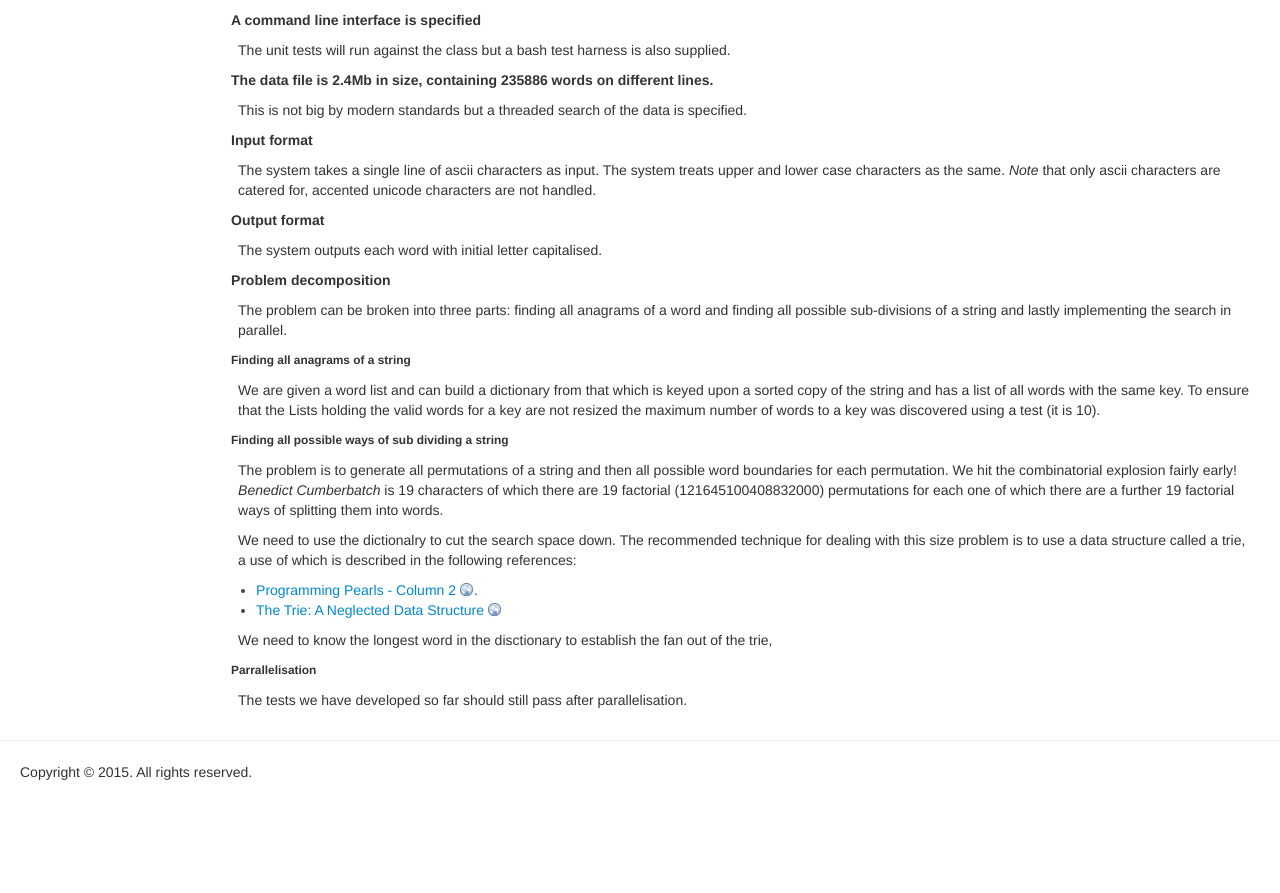
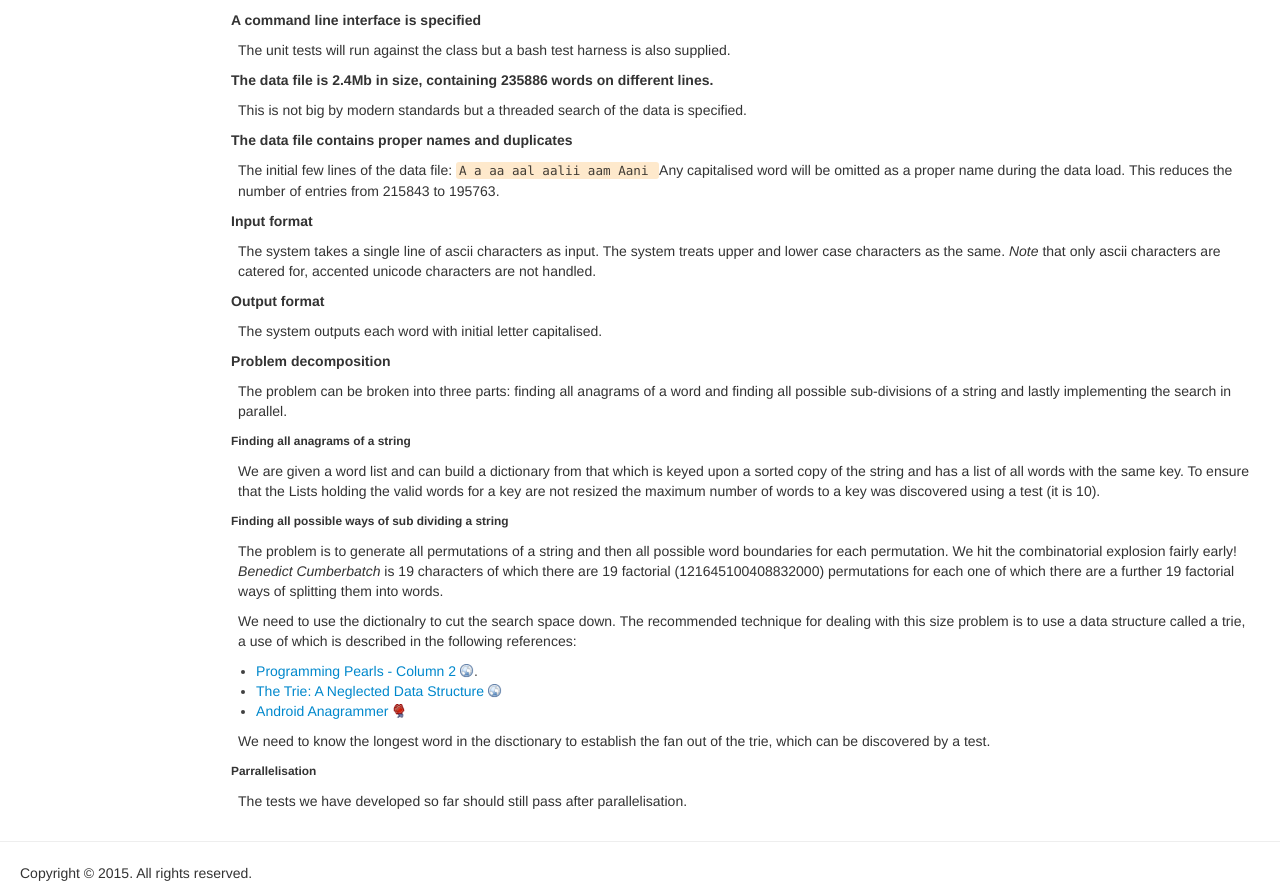
Before and after one commit to timp/anagram, a plain HTML site: page design.html in a window 1280 px wide. Shown: the part 540-1433 px from the top of the page. Before the commit the page ends 1332 px from the top, so only its background shows below. Drawn offline with Linux system fonts and the light colour scheme.

Commit message:
Building site for 1.0-SNAPSHOT

```diff
--- a/design.html
+++ b/design.html
@@ -151,6 +151,17 @@
 <h5><a name="The_data_file_is_2.4Mb_in_size_containing_235886_words_on_different_lines."></a>The data file is 2.4Mb in size, containing 235886 words on different lines.</h5>
 <p>This is not big by modern standards but a threaded search of the data is specified. </p></div>
 <div class="section">
+<h5><a name="The_data_file_contains_proper_names_and_duplicates"></a>The data file contains proper names and duplicates</h5>
+<p>The initial few lines of the data file: <tt>
+A
+a
+aa
+aal
+aalii
+aam
+Aani
+</tt> Any capitalised word will be omitted as a proper name during the data load. This reduces the number of entries from 215843 to 195763.</p></div>
+<div class="section">
 <h5><a name="Input_format"></a>Input format</h5>
 <p>The system takes a single line of ascii characters as input. The system treats upper and lower case characters as the same. <i>Note</i> that only ascii characters are catered for, accented unicode characters are not handled.</p></div>
 <div class="section">
@@ -172,8 +183,10 @@
 <li><a class="externalLink" href="http://www.it.iitb.ac.in/~deepak/deepak/placement/Programming_pearls.pdf">Programming Pearls - Column 2</a>.</li>
 
 <li><a class="externalLink" href="http://www.toptal.com/java/the-trie-a-neglected-data-structure">The Trie: A Neglected Data Structure</a></li>
+
+<li><a class="externalLink" href="https://github.com/bconniff/Anagram">Android Anagrammer</a></li>
 </ul>
-<p>We need to know the longest word in the disctionary to establish the fan out of the trie, </p></div>
+<p>We need to know the longest word in the disctionary to establish the fan out of the trie,  which can be discovered by a test.</p></div>
 <div class="section">
 <h6><a name="Parrallelisation"></a>Parrallelisation</h6>
 <p>The tests we have developed so far should still pass after parallelisation.</p></div></div></div></div></div>
```
